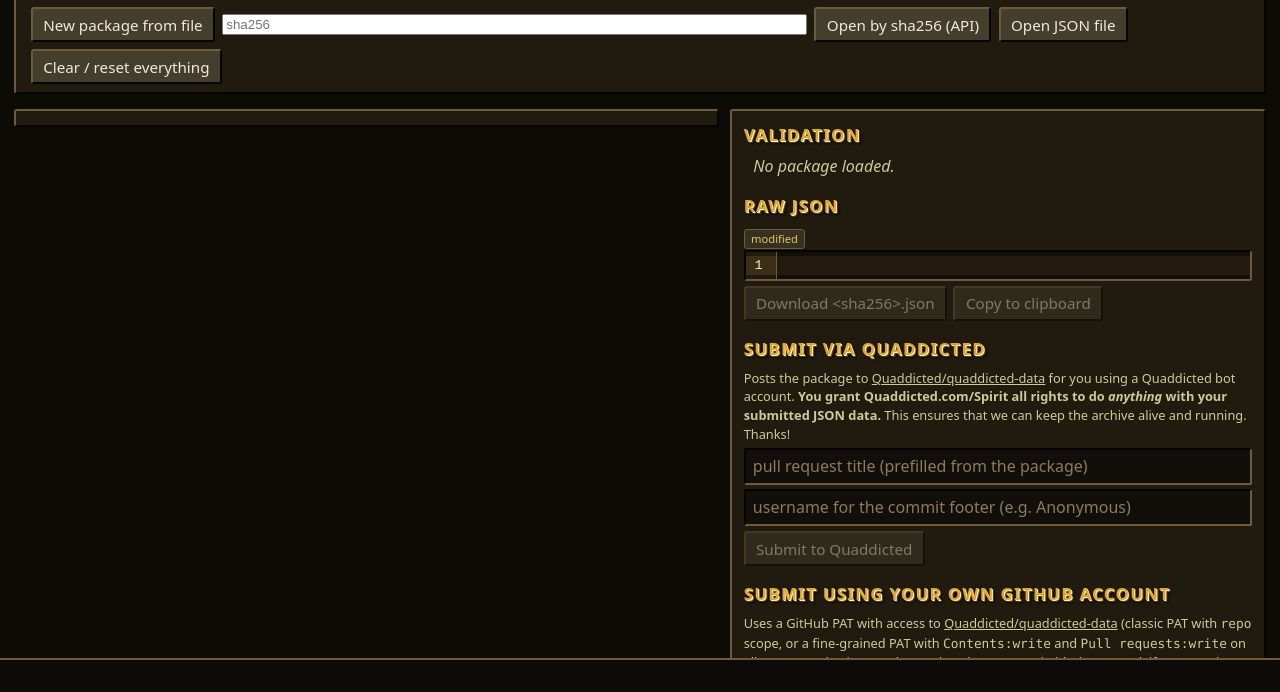
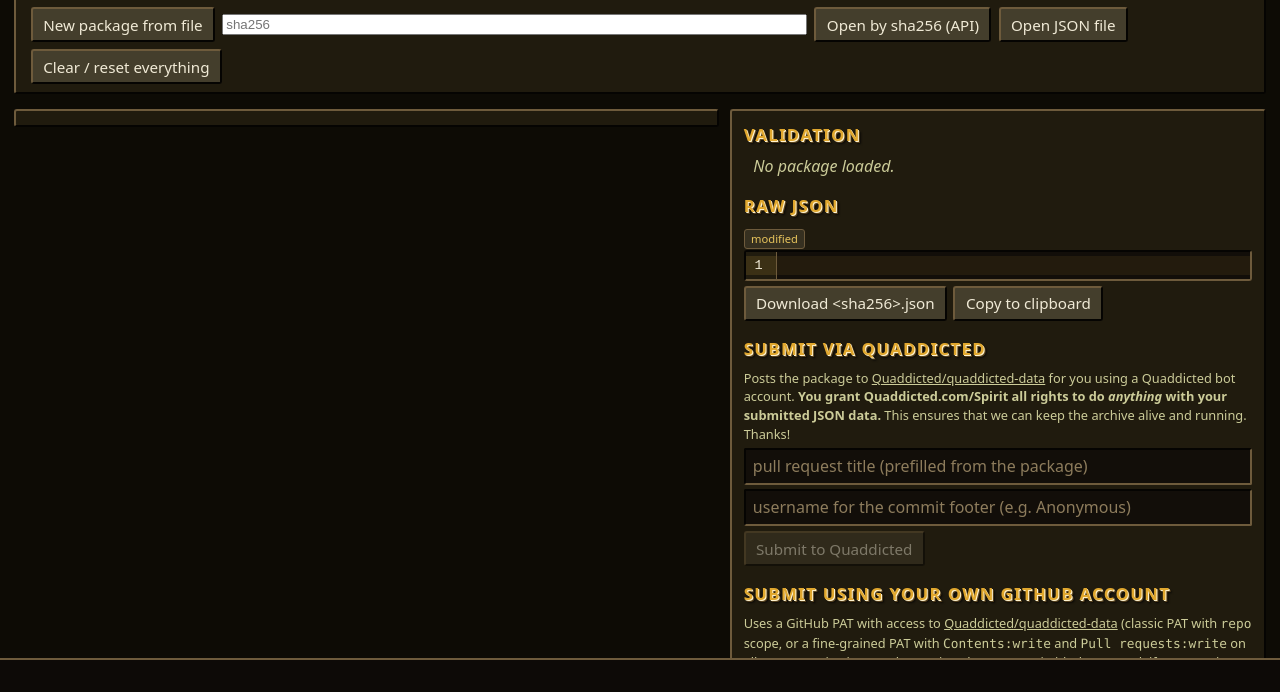
Before and after one commit to Quaddicted/json-editor-web, a plain HTML site: page index.html in a window 1280 px wide. Shown: the part 106-798 px from the top of the page. Drawn offline with Linux system fonts and the light colour scheme.

Commit message:
Bug fixes

```diff
--- a/index.html
+++ b/index.html
@@ -41,8 +41,8 @@
         <span id="modified-badge" data-visible="false" class="badge">modified</span>
         <div id="raw-cm"></div>
         <div class="row">
-          <button type="button" id="btn-download" disabled>Download &lt;sha256&gt;.json</button>
-          <button type="button" id="btn-copy" disabled>Copy to clipboard</button>
+          <button type="button" id="btn-download">Download &lt;sha256&gt;.json</button>
+          <button type="button" id="btn-copy">Copy to clipboard</button>
         </div>
       </section>
       <section class="side-section" id="qd-panel">
--- a/js/tagdata.js
+++ b/js/tagdata.js
@@ -23,7 +23,7 @@
     { key: "type", hint: "Type of the release.", example: "type=map", cardinality: "multiple" },
     { key: "theme", hint: "Theme(s) of the release, may appear multiple times.", example: "theme=base", cardinality: "multiple" },
     { key: "startmap", hint: "Map to start the release with.", example: "startmap=foo", cardinality: "multiple" },
-    { key: "release_date", hint: "Release date: YYYY, YYYY-MM or YYYY-MM-DD.", example: "release_date=1996-24-12", cardinality: "once" },
+    { key: "release_date", hint: "Release date: YYYY, YYYY-MM or YYYY-MM-DD.", example: "release_date=1996-12-24", cardinality: "once" },
     { key: "version", hint: "Version of the release.", example: "version=1.0", cardinality: "once" },
     { key: "commandline", hint: "Command line to run the release.", example: "commandline=-game foo", cardinality: "once" },
     { key: "link", hint: "Plain URL or markdown link [title](url).", example: "link=[Homepage](https://www.example.com/foo)", cardinality: "multiple" }
```
